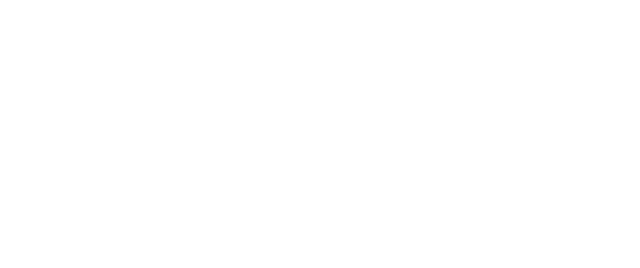
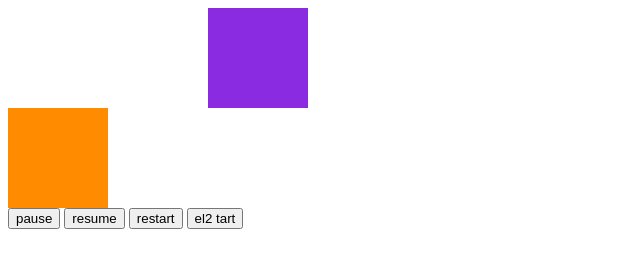
Before and after one commit to tiger5wang/modularization, a website: page src/review/animation/animation.html in a window 1280 px wide. Shown: the whole page, without its empty margins (0-640 px from the left). Drawn offline with Linux system fonts and the light colour scheme.

Commit message:
review animation

```diff
--- a/src/review/animation/animation.html
+++ b/src/review/animation/animation.html
@@ -3,14 +3,49 @@
 <head>
     <meta charset="UTF-8">
     <title>Title</title>
+    <style>
+        #el {
+            width: 100px;
+            height: 100px;
+            background-color: blueviolet;
+        }
+        #el2 {
+            width: 100px;
+            height: 100px;
+            background-color: darkorange;
+            /*transition: transform linear 5s;*/
+        }
+    </style>
 </head>
 <body>
+
+<div id="el"></div>
+<div id="el2"></div>
+
+<button id="pause-btn">pause</button>
+<button id="resume-btn">resume</button>
+<button id="restart-btn">restart</button>
+<button id="el2-start-btn">el2 tart</button>
+
+
 <script type="module">
     import {TimeLine, Animation} from './animation.js';
 
+    let linear = t => t;
+    let el = document.getElementById('el');
+    let el2 = document.getElementById('el2');
     let tl = new TimeLine();
 
+    // el2.style.transform = 'translateX(200px)'
+    tl.add(new Animation(el.style,  'transform', 0, 200, 5000, 0, linear, v => `translateX(${v}px)`))
+
     tl.start();
+
+    document.getElementById('pause-btn').addEventListener('click', () => tl.pause())
+    document.getElementById('resume-btn').addEventListener('click', () => tl.resume())
+    document.getElementById('restart-btn').addEventListener('click', () => tl.restart())
+    document.getElementById('el2-start-btn').addEventListener('click', () =>
+        tl.add(new Animation(el2.style,  'transform', 0, 200, 5000, 0, linear, v => `translateX(${v}px)`,), 0))
 
 </script>
 </body>
--- a/src/review/animation/animation.js
+++ b/src/review/animation/animation.js
@@ -1,13 +1,97 @@
 
 export class TimeLine {
+    constructor() {
+        this.animations = [];
+        this.startTime = Date.now();
+        this.status = 'inited';
+        this.requestId = null;
+    }
+
+    // 计算动画
 	tick() {
-		console.log('tick')
-		requestAnimationFrame(() => this.tick())
+		// console.log('tick')
+        let t = Date.now() - this.startTime;   // 当前时间和动画开始时间的时间差
+
+        let animations = this.animations.filter(animation => !animation.finished);  // 过滤出还没有执行完毕的动画
+
+        // 遍历所有的动画
+        for (let animation of animations) {
+            let {object, attributes, start, end, duration, delay, timingFunction, template, addTime} = animation;
+
+            // 运动函数
+            let progression = timingFunction((t - delay - addTime) / duration)
+
+            if (t > delay + duration + addTime) {
+                progression = 1;
+                animation.finished = true;
+            }
+
+            let value = start + progression * (end - start);
+
+            object[attributes] = template(value)
+        }
+
+        if (animations.length)
+		    this.requestId = requestAnimationFrame(() => this.tick())
 	}
 
+	// 开始方法
 	start() {
+        if (this.status !== 'inited')
+            return;
+        this.status = 'playing';
+        this.startTime = Date.now();
+
 		this.tick();
 	}
+
+	// 重新开始方法
+	restart() {
+        if (this.status === 'playing')
+            this.pause();
+        // 数据都恢复到原始值
+        this.startTime = Date.now();
+        this.status = 'playing';
+        this.requestId = null;
+        for (let animation of this.animations)
+            animation.finished = false;
+        // 开始从头执行动画
+        this.tick();
+    }
+
+    // 暂停方法
+    pause() {
+        if (this.status !== 'playing')
+            return;
+
+        this.status = 'pause';
+        this.pauseTime = Date.now();    // 记录暂停时的时间，便于继续的时候计算时间差值
+        if (this.requestId != null)   // 取消动画
+            cancelAnimationFrame(this.requestId)
+    }
+
+    // 继续动画方法
+    resume() {
+        if (this.status !== 'pause')
+            return;
+
+        this.status = 'playing';
+        this.startTime += Date.now() - this.pauseTime;  // // 继续动画的开始时间要加上暂停的时间段
+
+        this.tick();
+    }
+
+	add(animation, addTime) {
+        animation.finished = false;   // 记录该动画是否完成
+	    this.animations.push(animation);
+
+        if (this.status === 'playing') {
+            // console.log('----------------------',addTime, Date.now()-this.startTime)
+            animation.addTime = addTime !== undefined ? addTime : Date.now()-this.startTime;
+        } else {
+            animation.addTime = addTime !== undefined ? addTime : 0
+        }
+    }
 }
 
 
```
